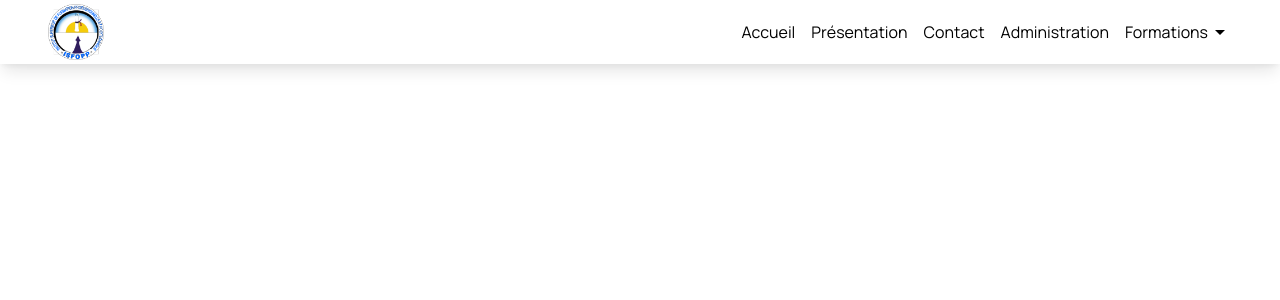
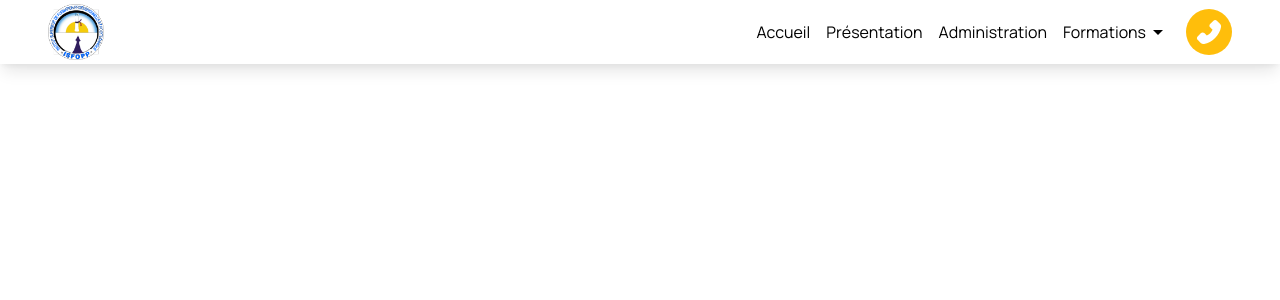
Before and after one commit to NaimCode/ISFOPP_frontend, a React (Create React App) app: page / in a window 1280 px wide. Shown: the top 300 px of the page. Built offline with nearby package versions, Linux system fonts and the light colour scheme; no server answers; the HTML template or start-up script is replaced by a standard one; a web font is replaced by a local one.

Commit message:
responsive begin

```diff
--- a/src/components/Footer.js
+++ b/src/components/Footer.js
@@ -57,23 +57,6 @@ const Footer = () => {
                 <path d="M16 11.37A4 4 0 1112.63 8 4 4 0 0116 11.37zm1.5-4.87h.01"></path>
               </svg>
             </a>
-            <a class="ml-3 text-gray-500">
-              <svg
-                fill="currentColor"
-                stroke="currentColor"
-                stroke-linecap="round"
-                stroke-linejoin="round"
-                stroke-width="0"
-                class="w-5 h-5"
-                viewBox="0 0 24 24"
-              >
-                <path
-                  stroke="none"
-                  d="M16 8a6 6 0 016 6v7h-4v-7a2 2 0 00-2-2 2 2 0 00-2 2v7h-4v-7a6 6 0 016-6zM2 9h4v12H2z"
-                ></path>
-                <circle cx="4" cy="4" r="2" stroke="none"></circle>
-              </svg>
-            </a>
           </span>
         </div>
       </footer>
--- a/src/components/Navbar.js
+++ b/src/components/Navbar.js
@@ -1,6 +1,7 @@
 import { Link } from "react-router-dom";
 import { listMenu } from "../data/internal";
 import { MdArrowDropDown as DropdownIcon } from "react-icons/md";
+import { AiFillPhone as PhoneIcon } from "react-icons/ai";
 import BigButton from "./BigButton";
 // import { bindActionCreators } from "redux";
 // import { actionCreators } from "../state/index";
@@ -18,16 +19,22 @@ const Navbar = () => {
       <div className="flex items-center gap-4 font-body">
         {listMenu.map((m) =>
           m.dropdown ? (
-            <div key={listMenu.indexOf(m)} className="flex items-end">
+            <div
+              key={listMenu.indexOf(m)}
+              className="flex items-end hover:text-primary"
+            >
               {m.title}
-              <DropdownIcon className="text-2xl" />
+              <DropdownIcon className="text-2xl " />
             </div>
           ) : (
             <Link to={m.route} key={listMenu.indexOf(m)}>
-              <span>{m.title}</span>
+              <span className="hover:text-primary">{m.title}</span>
             </Link>
           )
         )}
+        <button className="rounded-full bg-secondary p-2 group focus:outline-none">
+          <PhoneIcon className="text-3xl text-white transition-all duration-300 hover:scale-110" />
+        </button>
       </div>
       {/* <BigButton link="/mon_space" color="primary" title="Mon espace" /> */}
     </div>
--- a/src/components/Temoignage.js
+++ b/src/components/Temoignage.js
@@ -16,7 +16,7 @@ const Temoignage = ({ temoignages }) => {
           <div class="flex flex-wrap -m-4">
             {temoignages.slice(0, 2).map((t) => (
               <div class="p-4 md:w-1/2 w-full">
-                <div class="h-full bg-gray-100 p-8 rounded">
+                <div class={`h-full bg-gray-100 p-8 rounded ${temoignages.indexOf(t)==0?"anim1":"anim2"}`}>
                   <svg
                     xmlns="http://www.w3.org/2000/svg"
                     fill="currentColor"
--- a/src/data/internal.js
+++ b/src/data/internal.js
@@ -9,11 +9,7 @@ export const listMenu = [
     route: "/presentation",
     dropdown: false,
   },
-  {
-    title: "Contact",
-    route: "/contact",
-    dropdown: false,
-  },
+
   {
     title: "Administration",
     route: "/administration",
```
